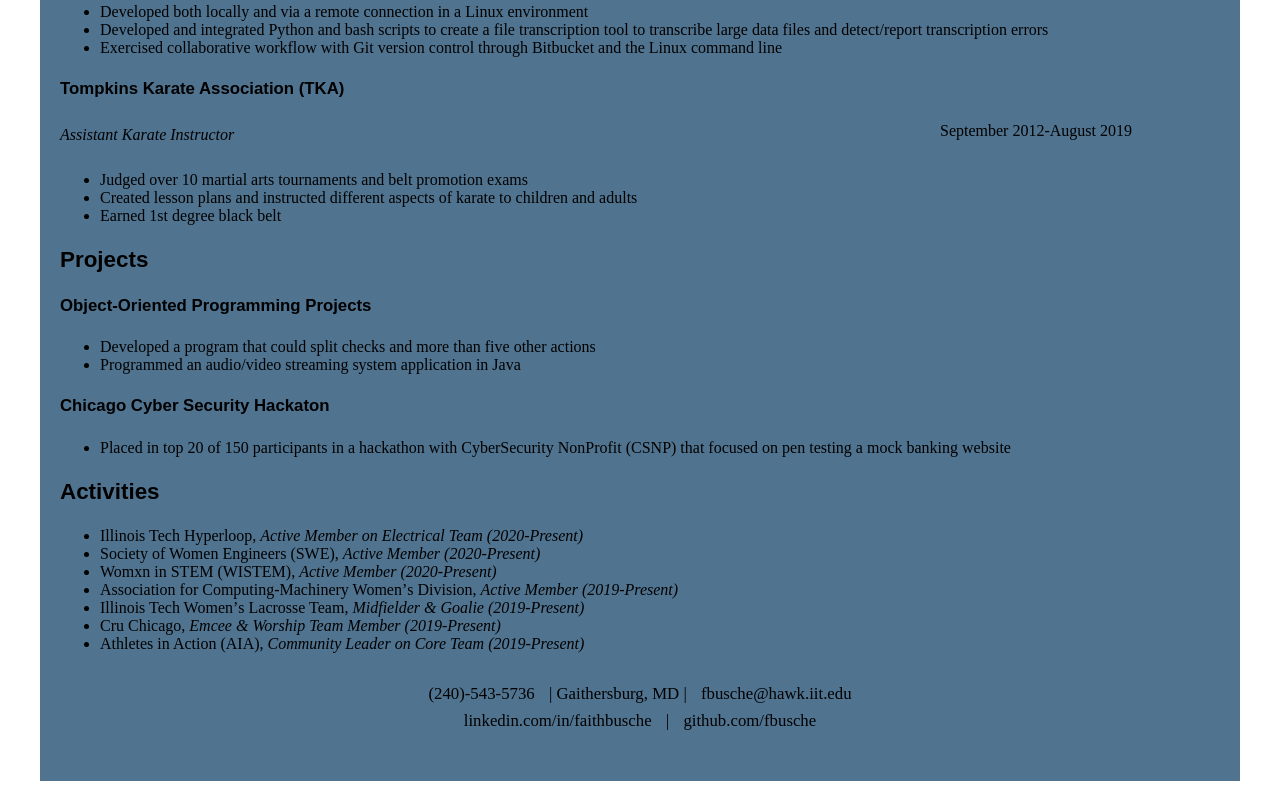
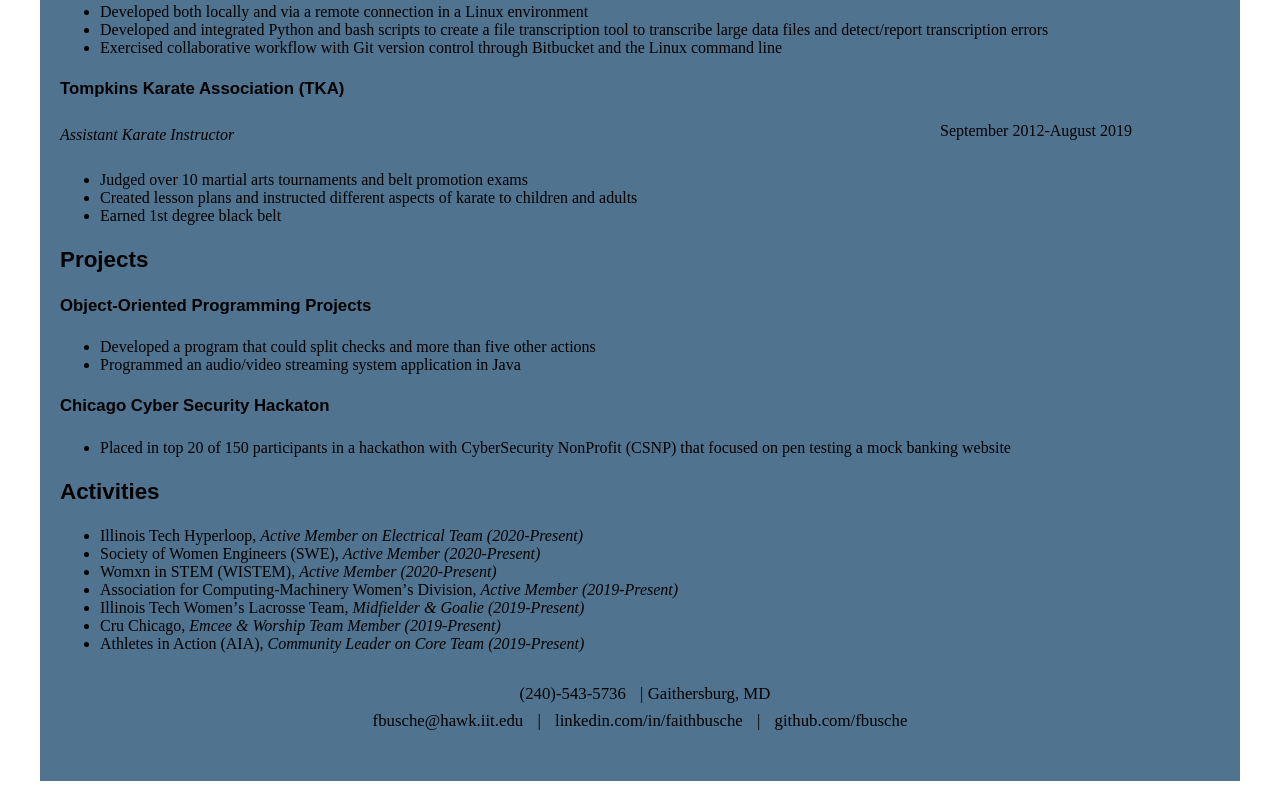
Before and after one commit to fbusche/Faith_Busche_Website, a plain HTML site: page index.html in a window 1280 px wide. Shown: the part 952-1753 px from the top of the page. Drawn offline with Linux system fonts and the light colour scheme.

Commit message:
Update index.html
Reverted back to original format of footer so that pages match

```diff
--- a/index.html
+++ b/index.html
@@ -142,10 +142,10 @@
   <section id="footer">
 
       <div class="contact_top">
-        <p><a href="tel:2405435736" title="Cell Phone Number">(240)-543-5736</a> | Gaithersburg, MD | <a href="mailto:fbusche@hawk.iit.edu">fbusche@hawk.iit.edu</a></p>
+        <p><a href="tel:2405435736" title="Cell Phone Number">(240)-543-5736</a> | Gaithersburg, MD </p>
       </div>
       <div class="contact_bottom">
-        <p><a href="https://www.linkedin.com/in/faithbusche" title="LinkedIn profile of Faith Busche">linkedin.com/in/faithbusche</a> | <a href="https://github.com/fbusche" title="Professional Website of Faith Busche">github.com/fbusche</a></p>
+        <p><a href="mailto:fbusche@hawk.iit.edu">fbusche@hawk.iit.edu</a> | <a href="https://www.linkedin.com/in/faithbusche" title="LinkedIn profile of Faith Busche">linkedin.com/in/faithbusche</a> | <a href="https://github.com/fbusche" title="Professional Website of Faith Busche">github.com/fbusche</a></p>
       </div>
   </section>
 
```
